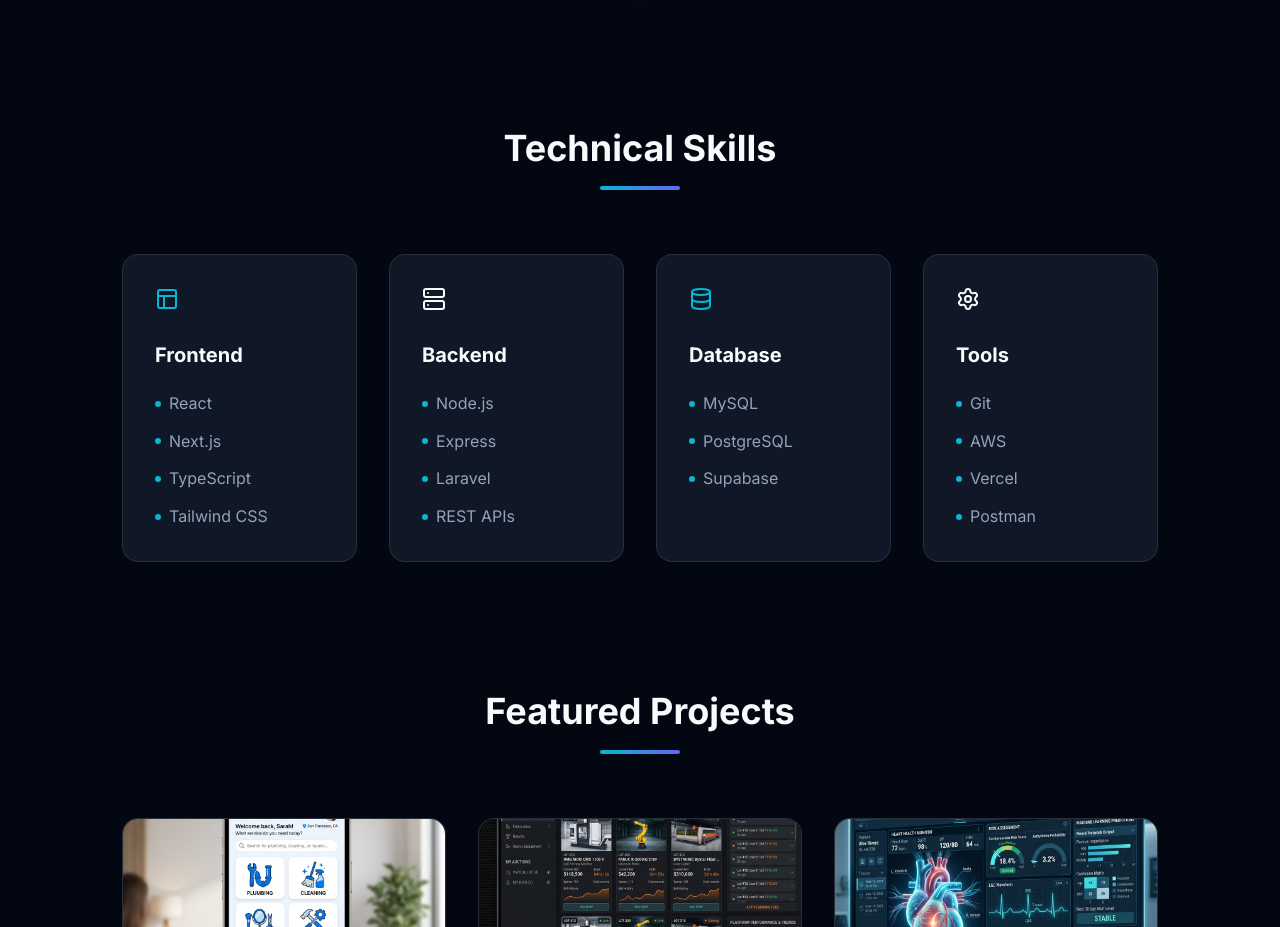
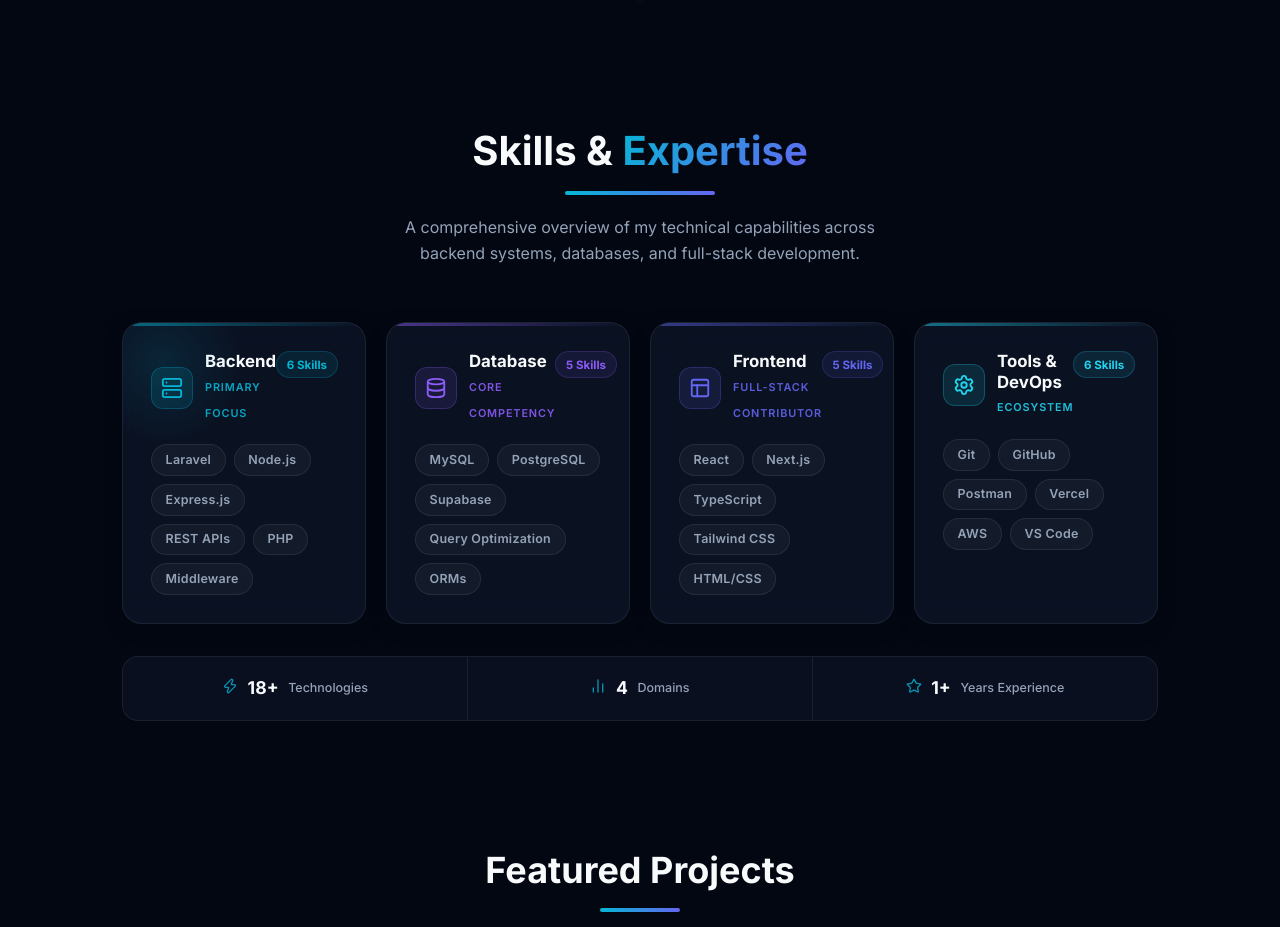
Before and after one commit to anjikasingh15/portfolio_v1, a React (Vite) app: page / in a window 1280 px wide. Shown: the part 2208-3135 px from the top of the page. Built offline with nearby package versions, Linux system fonts and the light colour scheme.

Commit message:
feat: add Projects and Skills components with associated styling setup

```diff
--- a/src/components/Skills.jsx
+++ b/src/components/Skills.jsx
@@ -1,58 +1,244 @@
-import React from 'react';
-import { Layout, Server, Database, Code2, Settings } from 'lucide-react';
+import React, { useState } from 'react';
+import { Layout, Server, Database, Settings, Star, Zap, BarChart2 } from 'lucide-react';
 
-const Skills = () => {
 const skillCategories = [
   {
-      title: 'Frontend',
-      icon: <Layout className="text-accent-primary" />,
-      skills: ['React', 'Next.js', 'TypeScript', 'Tailwind CSS'],
+    id: 'backend',
+    title: 'Backend',
+    label: 'Primary Focus',
+    icon: <Server size={22} />,
+    accent: '#06b6d4',         // cyan
+    accentRgb: '6,182,212',
+    skills: ['Laravel', 'Node.js', 'Express.js', 'REST APIs', 'PHP', 'Middleware'],
+    featured: true,
   },
   {
-      title: 'Backend',
-      icon: <Server className="text-accent-secondary" />,
-      skills: ['Node.js', 'Express', 'Laravel', 'REST APIs'],
+    id: 'database',
+    title: 'Database',
+    label: 'Core Competency',
+    icon: <Database size={22} />,
+    accent: '#8b5cf6',         // violet
+    accentRgb: '139,92,246',
+    skills: ['MySQL', 'PostgreSQL', 'Supabase', 'Query Optimization', 'ORMs'],
+    featured: false,
   },
   {
-      title: 'Database',
-      icon: <Database className="text-accent-primary" />,
-      skills: ['MySQL', 'PostgreSQL', 'Supabase'],
+    id: 'frontend',
+    title: 'Frontend',
+    label: 'Full-Stack Contributor',
+    icon: <Layout size={22} />,
+    accent: '#6366f1',         // indigo
+    accentRgb: '99,102,241',
+    skills: ['React', 'Next.js', 'TypeScript', 'Tailwind CSS', 'HTML/CSS'],
+    featured: false,
   },
   {
-      title: 'Tools',
-      icon: <Settings className="text-accent-secondary" />,
-      skills: ['Git', 'AWS', 'Vercel', 'Postman'],
+    id: 'tools',
+    title: 'Tools & DevOps',
+    label: 'Ecosystem',
+    icon: <Settings size={22} />,
+    accent: '#22d3ee',         // light cyan
+    accentRgb: '34,211,238',
+    skills: ['Git', 'GitHub', 'Postman', 'Vercel', 'AWS', 'VS Code'],
+    featured: false,
   },
 ];
 
+const stats = [
+  { icon: <Zap size={16} />, value: '18+', label: 'Technologies' },
+  { icon: <BarChart2 size={16} />, value: '4', label: 'Domains' },
+  { icon: <Star size={16} />, value: '1+', label: 'Years Experience' },
+];
+
+const SkillChip = ({ skill, accent, accentRgb }) => {
+  const [hovered, setHovered] = useState(false);
+  return (
+    <span
+      onMouseEnter={() => setHovered(true)}
+      onMouseLeave={() => setHovered(false)}
+      style={{
+        display: 'inline-block',
+        padding: '0.3rem 0.85rem',
+        borderRadius: '9999px',
+        fontSize: '0.78rem',
+        fontWeight: 600,
+        letterSpacing: '0.02em',
+        cursor: 'default',
+        transition: 'all 0.2s ease',
+        background: hovered
+          ? `rgba(${accentRgb}, 0.18)`
+          : 'rgba(255,255,255,0.04)',
+        border: `1px solid ${hovered ? `rgba(${accentRgb}, 0.55)` : 'rgba(255,255,255,0.08)'}`,
+        color: hovered ? accent : 'var(--text-secondary)',
+        boxShadow: hovered ? `0 0 12px rgba(${accentRgb}, 0.25)` : 'none',
+        transform: hovered ? 'translateY(-1px)' : 'none',
+      }}
+    >
+      {skill}
+    </span>
+  );
+};
+
+const CategoryCard = ({ category }) => {
+  const [hovered, setHovered] = useState(false);
+  const { title, label, icon, accent, accentRgb, skills, featured } = category;
+
+  return (
+    <div
+      onMouseEnter={() => setHovered(true)}
+      onMouseLeave={() => setHovered(false)}
+      style={{
+        position: 'relative',
+        background: 'rgba(15, 23, 42, 0.7)',
+        backdropFilter: 'blur(16px)',
+        WebkitBackdropFilter: 'blur(16px)',
+        borderRadius: '1.25rem',
+        border: `1px solid ${hovered ? `rgba(${accentRgb}, 0.45)` : 'rgba(255,255,255,0.07)'}`,
+        padding: '1.75rem',
+        transition: 'all 0.3s ease',
+        transform: hovered ? 'translateY(-4px)' : 'none',
+        boxShadow: hovered
+          ? `0 20px 40px rgba(0,0,0,0.4), 0 0 0 1px rgba(${accentRgb},0.15), inset 0 1px 0 rgba(255,255,255,0.05)`
+          : '0 4px 20px rgba(0,0,0,0.2)',
+        overflow: 'hidden',
+      }}
+    >
+      {/* Top accent bar */}
+      <div style={{
+        position: 'absolute',
+        top: 0, left: 0, right: 0,
+        height: '3px',
+        background: `linear-gradient(90deg, ${accent}, transparent)`,
+        opacity: hovered ? 1 : 0.5,
+        transition: 'opacity 0.3s ease',
+        borderRadius: '1.25rem 1.25rem 0 0',
+      }} />
+
+      {/* Featured glow */}
+      {featured && (
+        <div style={{
+          position: 'absolute',
+          top: '-40px', left: '-40px',
+          width: '160px', height: '160px',
+          background: `radial-gradient(circle, rgba(${accentRgb},0.12) 0%, transparent 70%)`,
+          pointerEvents: 'none',
+        }} />
+      )}
+
+      {/* Header */}
+      <div style={{ display: 'flex', alignItems: 'flex-start', justifyContent: 'space-between', marginBottom: '1.25rem' }}>
+        <div style={{ display: 'flex', alignItems: 'center', gap: '0.75rem' }}>
+          {/* Icon circle */}
+          <div style={{
+            width: '42px', height: '42px',
+            borderRadius: '0.75rem',
+            background: `rgba(${accentRgb}, 0.12)`,
+            border: `1px solid rgba(${accentRgb}, 0.25)`,
+            display: 'flex', alignItems: 'center', justifyContent: 'center',
+            color: accent,
+            flexShrink: 0,
+          }}>
+            {icon}
+          </div>
+          <div>
+            <h3 style={{ fontSize: '1.05rem', fontWeight: 700, color: '#f8fafc', marginBottom: '0.1rem', lineHeight: 1.2 }}>
+              {title}
+            </h3>
+            <span style={{
+              fontSize: '0.68rem',
+              fontWeight: 600,
+              textTransform: 'uppercase',
+              letterSpacing: '0.08em',
+              color: accent,
+              opacity: 0.9,
+            }}>
+              {label}
+            </span>
+          </div>
+        </div>
+
+        {/* Skill count badge */}
+        <span style={{
+          fontSize: '0.72rem',
+          fontWeight: 700,
+          color: accent,
+          background: `rgba(${accentRgb}, 0.1)`,
+          border: `1px solid rgba(${accentRgb}, 0.2)`,
+          borderRadius: '9999px',
+          padding: '0.2rem 0.6rem',
+          whiteSpace: 'nowrap',
+        }}>
+          {skills.length} Skills
+        </span>
+      </div>
+
+      {/* Skill chips */}
+      <div style={{ display: 'flex', flexWrap: 'wrap', gap: '0.5rem' }}>
+        {skills.map((skill, i) => (
+          <SkillChip key={i} skill={skill} accent={accent} accentRgb={accentRgb} />
+        ))}
+      </div>
+    </div>
+  );
+};
+
+const Skills = () => {
   return (
     <section id="skills" className="reveal">
       <div className="container">
-        <div className="text-center mb-16">
-          <h2 className="text-4xl font-bold mb-4">Technical Skills</h2>
-          <div className="w-20 h-1 bg-gradient-to-r from-accent-primary to-accent-secondary mx-auto rounded-full"></div>
+
+        {/* Section header */}
+        <div style={{ marginBottom: '3.5rem', textAlign: 'center' }}>
+          <h2 style={{ fontSize: 'clamp(1.8rem, 4vw, 2.5rem)', fontWeight: 800, color: '#f8fafc', marginBottom: '1rem' }}>
+            Skills &amp; <span style={{
+              background: 'linear-gradient(135deg, var(--accent-primary), var(--accent-secondary))',
+              WebkitBackgroundClip: 'text',
+              WebkitTextFillColor: 'transparent',
+            }}>Expertise</span>
+          </h2>
+          <div className="h-1 bg-gradient-to-r mx-auto rounded-full" style={{ width: '150px', marginBottom: '1.25rem' }}></div>
+          <p style={{ color: 'var(--text-secondary)', fontSize: '1rem', maxWidth: '480px', lineHeight: 1.6, margin: '0 auto' }}>
+            A comprehensive overview of my technical capabilities across backend systems, databases, and full-stack development.
+          </p>
         </div>
 
-        <div className="grid grid-cols-1 sm:grid-cols-2 lg:grid-cols-4 gap-8">
-          {skillCategories.map((category, index) => (
-            <div key={index} className="glass p-8 hover:transform hover:-translate-y-2 transition-all duration-300">
-              <div className="mb-6">{category.icon}</div>
-              <h3 className="text-xl font-bold mb-6">{category.title}</h3>
-              <ul className="flex flex-col gap-3">
-                {category.skills.map((skill, i) => (
-                  <li key={i} className="flex items-center gap-2 text-text-secondary">
-                    <div className="w-1.5 h-1.5 bg-accent-primary rounded-full"></div>
-                    {skill}
-                  </li>
+        {/* Dashboard grid */}
+        <div className="skills-grid" style={{ marginBottom: '2rem' }}>
+          {skillCategories.map((cat) => (
+            <CategoryCard key={cat.id} category={cat} />
           ))}
-              </ul>
+        </div>
+
+        {/* Stats bar */}
+        <div style={{
+          display: 'flex',
+          justifyContent: 'center',
+          gap: '0',
+          background: 'rgba(15,23,42,0.6)',
+          border: '1px solid rgba(255,255,255,0.07)',
+          borderRadius: '1rem',
+          overflow: 'hidden',
+        }}>
+          {stats.map((stat, i) => (
+            <div key={i} style={{
+              flex: 1,
+              display: 'flex',
+              alignItems: 'center',
+              justifyContent: 'center',
+              gap: '0.6rem',
+              padding: '1.1rem 1rem',
+              borderRight: i < stats.length - 1 ? '1px solid rgba(255,255,255,0.07)' : 'none',
+            }}>
+              <span style={{ color: 'var(--accent-primary)', opacity: 0.8 }}>{stat.icon}</span>
+              <span style={{ fontWeight: 800, fontSize: '1.1rem', color: '#f8fafc' }}>{stat.value}</span>
+              <span style={{ fontSize: '0.78rem', color: 'var(--text-secondary)', fontWeight: 500 }}>{stat.label}</span>
             </div>
           ))}
         </div>
+
       </div>
     </section>
   );
 };
 
-
 export default Skills;
--- a/src/index.css
+++ b/src/index.css
@@ -774,3 +774,22 @@ section {
     font-size: 2rem;
   }
 }
+
+/* Skills dashboard grid */
+.skills-grid {
+  display: grid;
+  grid-template-columns: repeat(4, 1fr);
+  gap: 1.25rem;
+}
+
+@media (max-width: 900px) {
+  .skills-grid {
+    grid-template-columns: repeat(2, 1fr);
+  }
+}
+
+@media (max-width: 500px) {
+  .skills-grid {
+    grid-template-columns: 1fr;
+  }
+}
```
Also changed, not shown: src/components/Projects.jsx (line endings or trailing spaces). Lines whose indentation alone changed are shown as unchanged.
